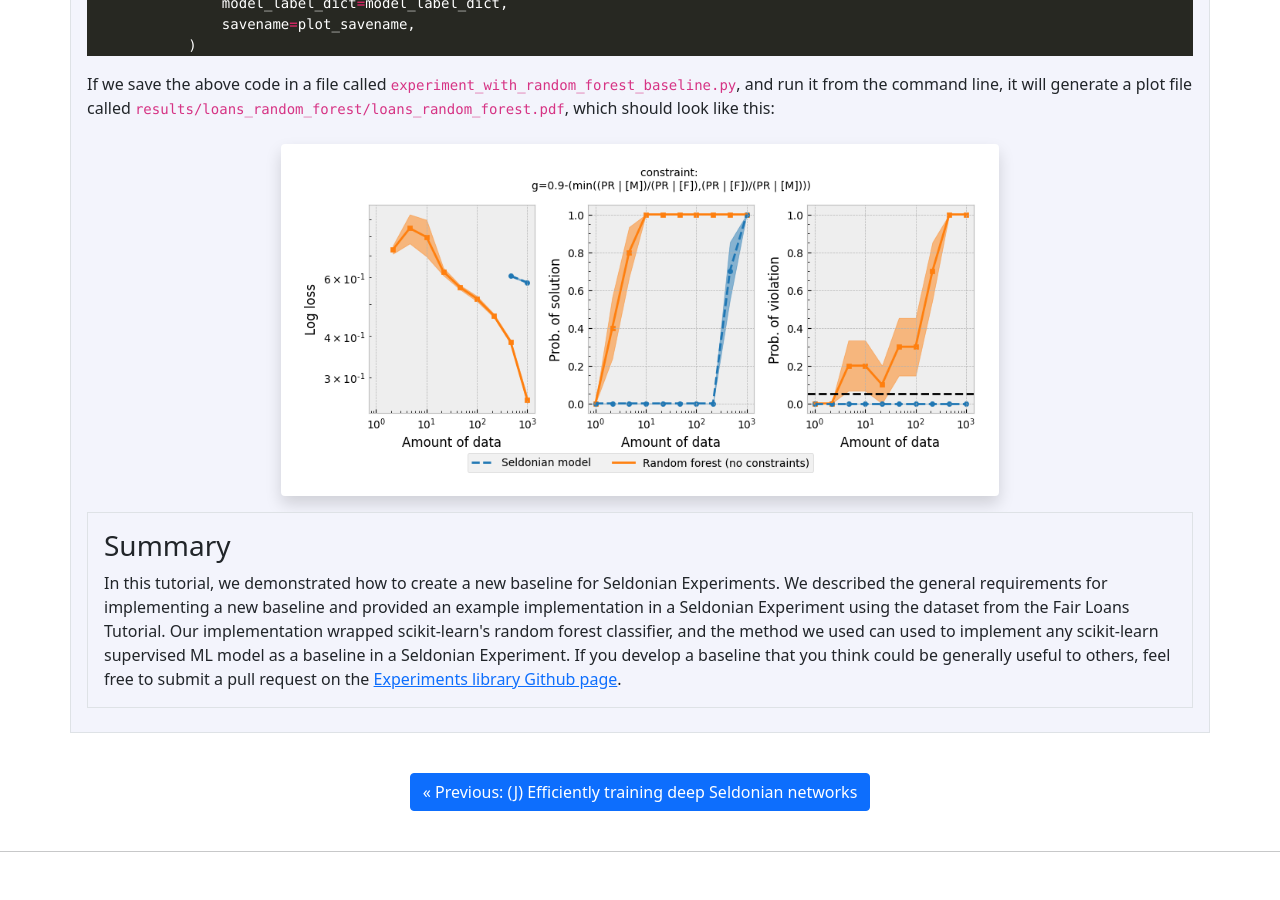
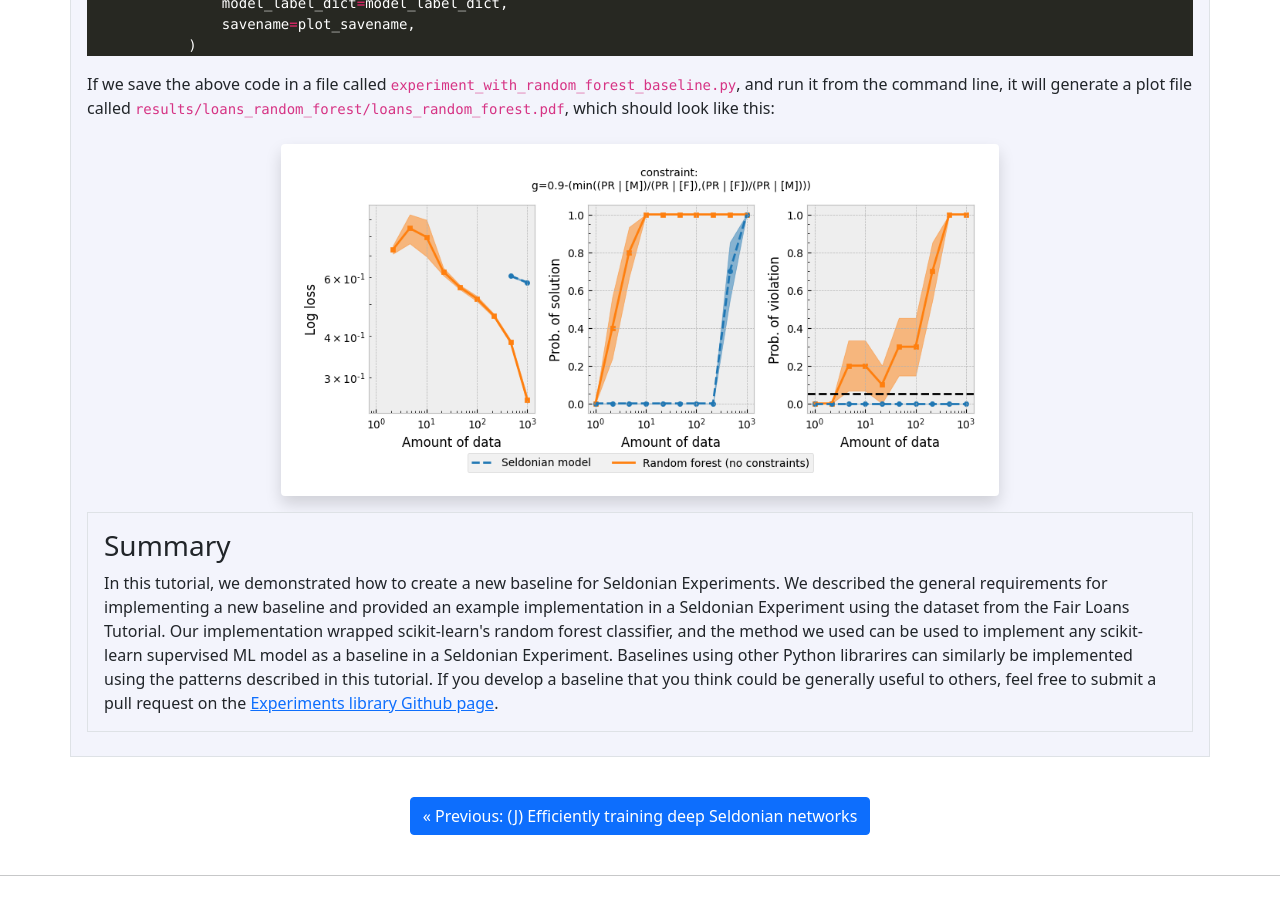
Before and after one commit to seldonian-framework/Tutorials, a Jekyll site: the page built from _tutorials/new_baseline.md, in a window 1280 px wide and 900 px high, scrolled down 4402 px. Built offline with Jekyll 4.4.1, drawn with Linux system fonts in a browser that asks for light colours; nearby versions of some CDN libraries; before the commit the page ends 5278 px from its top, so only the background shows below that.

Commit message:
Phil's comments

```diff
--- a/_tutorials/new_baseline.md
+++ b/_tutorials/new_baseline.md
@@ -217,6 +217,6 @@ if __name__ == "__main__":
 <div class="container p-3 my-2 border" style="background-color: #f3f4fc;">
 <h3 id="summary">Summary</h3>
 
-In this tutorial, we demonstrated how to create a new baseline for Seldonian Experiments. We described the general requirements for implementing a new baseline and provided an example implementation in a Seldonian Experiment using the dataset from the Fair Loans Tutorial. Our implementation wrapped scikit-learn's random forest classifier, and the method we used can used to implement any scikit-learn supervised ML model as a baseline in a Seldonian Experiment. If you develop a baseline that you think could be generally useful to others, feel free to submit a pull request on the <a href="https://github.com/seldonian-toolkit/Experiments/pulls">Experiments library Github page</a>.
+In this tutorial, we demonstrated how to create a new baseline for Seldonian Experiments. We described the general requirements for implementing a new baseline and provided an example implementation in a Seldonian Experiment using the dataset from the Fair Loans Tutorial. Our implementation wrapped scikit-learn's random forest classifier, and the method we used can be used to implement any scikit-learn supervised ML model as a baseline in a Seldonian Experiment. Baselines using other Python librarires can similarly be implemented using the patterns described in this tutorial. If you develop a baseline that you think could be generally useful to others, feel free to submit a pull request on the <a href="https://github.com/seldonian-toolkit/Experiments/pulls">Experiments library Github page</a>.
 
 </div>
```
